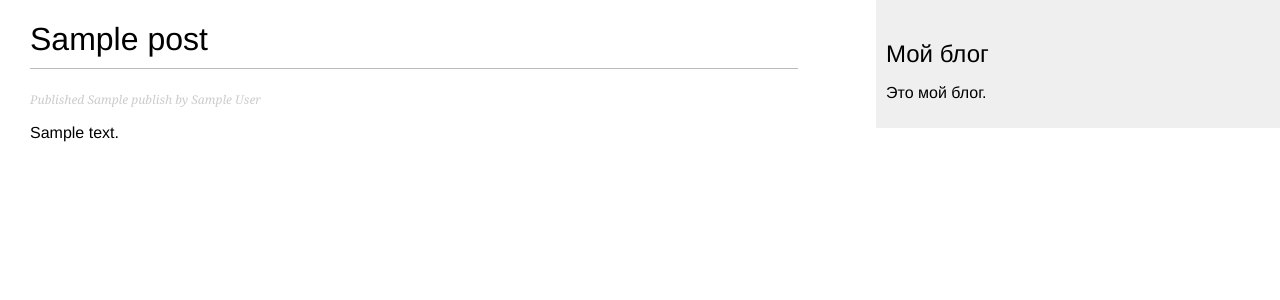
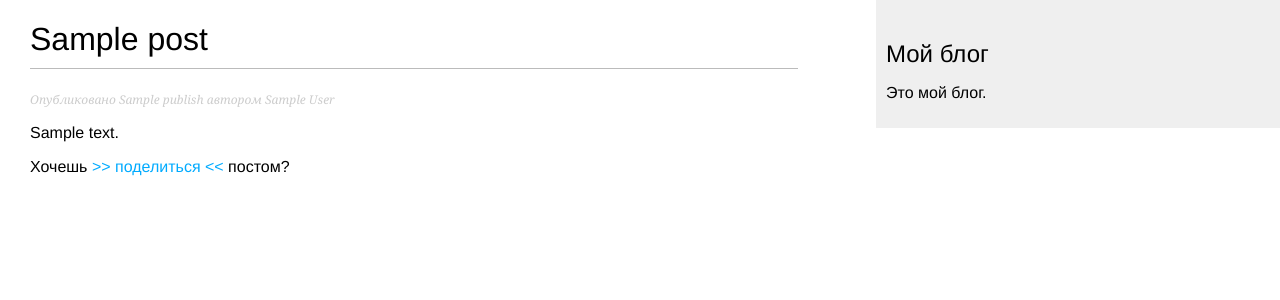
Before and after one commit to SagidKamilov/PsychologyBlog, a Django app: template blog/templates/blog/post_detail.html in a window 1280 px wide. Shown: the top 300 px of the page. Run offline with Django 5.2, Linux system fonts and the light colour scheme; the template is opened without the code that fills it: most values are stand-ins (such as "Sample title", 1, 10 or a date in 2020).

Commit message:
Добавил возможность делиться постом от имени сервиса

```diff
--- a/blog/templates/blog/post_detail.html
+++ b/blog/templates/blog/post_detail.html
@@ -3,6 +3,7 @@
 
 {% block content %}
     <h1>{{ post.title }}</h1>
-    <p class="date">Published {{ post.publish }} by {{ post.author }}</p>
-    {{ post.body|linebreaks }}
+    <p class="date">Опубликовано {{ post.publish }} автором {{ post.author }}</p>
+    {{ post.content|linebreaks }}
+    <p>Хочешь <a href="{% url 'blog:post_share' post.id %}">>> поделиться <<</a> постом?</p>
 {% endblock %}
```
